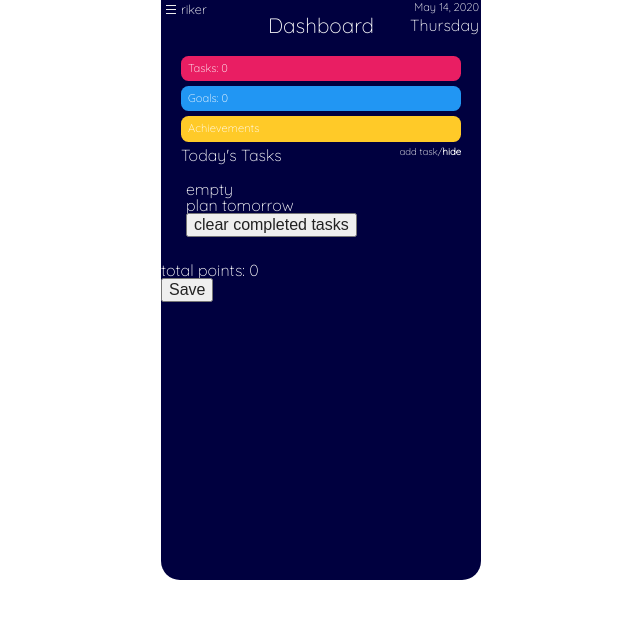
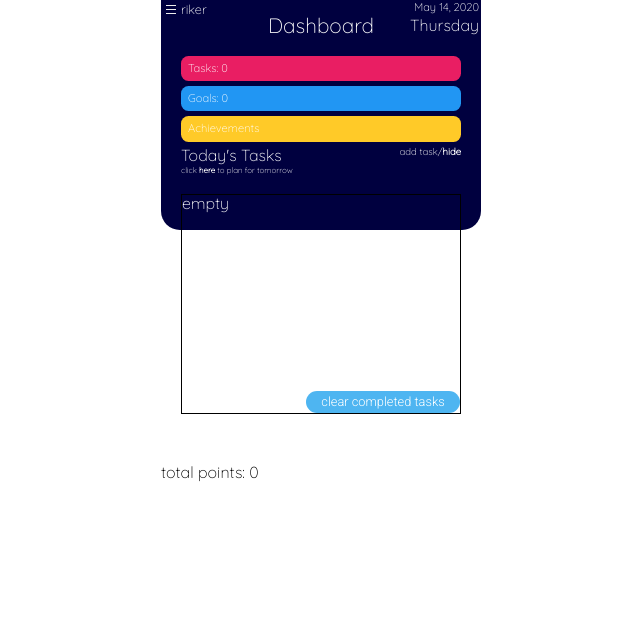
Before and after one commit to montgomeryrd/react-to-do, a React (Create React App) app: page /tasks in a window 1280 px wide. Shown: the top 618 px of the page, without its empty margins (319-959 px from the left). Built offline with nearby package versions, Linux system fonts and the light colour scheme; a web font is replaced by a local one.

Commit message:
working on styles

```diff
--- a/src/components/contentview/GoalsPage.js
+++ b/src/components/contentview/GoalsPage.js
@@ -28,10 +28,10 @@ const GoalsPage = (props) => {
       <h4 className="title">Goals Page</h4>
       { formOpen ? (
         <form onSubmit={props.handleGoalsSubmit}>
-        <span className="span-toggle" onClick={toggle}><span className="strong">show</span>/hide</span>
-          <label>input a goal:</label>
+        <span className="span-toggle" onClick={toggle}><span className="strong">add goal</span>/hide</span>
+        <span className="toggle-tasks">"A conscious life begins with purpose."</span>
           <input
-            id="form-input"
+            id="goal-form-input"
             type="text"
             name="input"
             value={props.value}
@@ -40,12 +40,16 @@ const GoalsPage = (props) => {
             onChange={props.handleChangeForms}
             placeholder=""
           />
-          <button id="form-button" type="submit" onSubmit={props.handleGoalsSubmit}>
+          <div className="goal-line"></div>
+          <button id="goal-form-button" type="submit" onSubmit={props.handleGoalsSubmit}>
             submit
           </button>
         </form>
       ) : (
-        <span className="span-toggle" onClick={toggle}>show/<span className="strong">hide</span></span>
+        <div>
+          <span className="span-toggle" onClick={toggle}>add goal/<span className="strong">hide</span></span>
+          <span className="toggle-tasks">"A conscious life begins with purpose."</span>
+        </div>
       )}
       <div className="goal-contents">
         {mygoals}
--- a/src/components/contentview/TasksPage.js
+++ b/src/components/contentview/TasksPage.js
@@ -48,8 +48,8 @@ const TasksPage = (props) => {
         { taskFormOpen ? (
           <form id="task-form" onSubmit={props.handleTasksSubmit}>
             <span className="span-toggle" onClick={toggle}><span className="strong">add task</span>/hide</span>
+            <span className="toggle-tasks" onClick={toggleDay}>click <span className="strong">here</span> to plan for tomorrow</span>
             <br></br>
-            <label className="form-label">input a task:</label>
             <input
               id="form-input"
               type="text"
@@ -68,11 +68,11 @@ const TasksPage = (props) => {
         ) : (
           <div>
             <span className="span-toggle" onClick={toggle}>add task/<span className="strong">hide</span></span>
+            <span className="toggle-tasks" onClick={toggleDay}>click <span className="strong">here</span> to plan for tomorrow</span>
           </div>
         )}
         <div className="task-contents">
           {mytasks}
-          <span className="toggle-tasks" onClick={toggleDay}>plan tomorrow</span>
           <button className="clear-button" onClick={() => {props.archiveTaskItems()}}>clear completed tasks</button>
         </div>
       </div>
@@ -82,8 +82,8 @@ const TasksPage = (props) => {
         { taskFormOpen ? (
           <form id="task-form" onSubmit={props.handleTomorrowSubmit}>
             <span className="span-toggle" onClick={toggle}><span className="strong">add task</span>/hide</span>
+            <span className="toggle-tasks" onClick={toggleDay}>click <span className="strong">here</span> to go back to today</span>
             <br></br>
-            <label className="form-label">input a task:</label>
             <input
               id="form-input"
               type="text"
@@ -100,11 +100,15 @@ const TasksPage = (props) => {
             </button>
           </form>
         ) : (
-          <span className="span-toggle" onClick={toggle}>add task/<span className="strong">hide</span></span>
+          <div>
+            <span className="span-toggle" onClick={toggle}>add task/<span className="strong">hide</span></span>
+            <span className="toggle-tasks" onClick={toggleDay}>click <span className="strong">here</span> to go back to today</span>
+          </div>
         )}
         <div className="task-contents">
-          {mytomorrow}
-          <span className="toggle-tasks" onClick={toggleDay}>back to today</span>
+          <div className="item-view">
+            {mytomorrow}
+          </div>
         </div>
       </div>
     </div>
--- a/src/components/dashboard/Dashboard.js
+++ b/src/components/dashboard/Dashboard.js
@@ -163,6 +163,7 @@ class Dashboard extends React.Component {
 
         return (
             <div className="container">
+                <div className="dashboard-container">
                     { this.state.user === "" ?
                         <div className="modal-container">
                             <div className="modal">
@@ -248,9 +249,10 @@ class Dashboard extends React.Component {
                             </Router>
                         </div>
                     </div>
-                <h3>total points: {this.state.points}</h3>
+                    {/* <button id="save-button" onClick={this.saveUserInformation}>Save</button> */}
+                    <h3 id="points">total points: {this.state.points}</h3>
                     {/* <button onClick={this.checkState}>this.state</button> */}
-                <button id="save-button" onClick={this.saveUserInformation}>Save</button>
+                </div>
             </div>
         );
     }
--- a/src/styles/dashboard.css
+++ b/src/styles/dashboard.css
@@ -11,17 +11,20 @@ font-family: 'Open Sans Condensed', sans-serif;
 
 320 x 480
 */
-
 .container {
+    position: relative;
+    width: 320px;
+    height: 480px;
+    margin: 0 auto;
+    /* border: solid 2px red; */
+}
+.dashboard-container {
     background-color: #00003F;
     color: white;
     border-bottom-left-radius: 5mm;
     border-bottom-right-radius: 5mm;
-    width: 320px;
-    height: 480px;
-    margin: 0 auto;
     font-family: 'Quicksand', sans-serif;
-    padding-bottom: 100px;
+    height: 230px;
 }
 
 /* Modal */
@@ -91,6 +94,8 @@ font-family: 'Open Sans Condensed', sans-serif;
     margin-bottom: 5px;
 }
 
-.navigation-link {
-
+#points {
+    position: absolute;
+    bottom: 0px;
+    color: black;
 }
--- a/src/styles/goals.css
+++ b/src/styles/goals.css
@@ -1,15 +1,5 @@
 .goals-content-view {
     margin: 0 auto;
-}
-
-#show-steps-form {
-    display: block;
-    visibility: hidden;
-}
-
-#show-steps {
-    display: block;
-    visibility: hidden;
 }
 
 .title {
@@ -27,3 +17,68 @@
 .strong {
     font-weight: bold;
 }
+
+.toggle-tasks {
+    display: block;
+    margin-top: -10px;
+    font-size: .5rem;
+}
+
+#goal-form-input {
+    background: 0;
+    color: #929292;
+    padding-left: 10px;
+    border: 0;
+    outline: none;
+    width: 188px;
+    font-size: 1.5em;
+    transition: padding 0.3s 0.2s ease;
+    margin-top: 4px;
+}
+
+#goal-form-input:focus + .goal-line:after {
+    transform: scaleX(1);
+}
+
+.goal-line {
+    width: 200px;
+    height: 3px;
+    bottom: -8px;
+    border-radius: 2mm;
+    background: #bdc3c7;
+}
+
+.goal-line:after {
+    content: " ";
+    float: right;
+    width: 200px;
+    height: 3px;
+
+    transform: scalex(0);
+    transition: transform 0.3s ease;
+
+    background: #2196F3;
+}
+
+#goal-form-button {
+    display:block;
+    float: right;
+    background-color:#00003F;
+    padding:0.20em .5em;
+    border: 0;
+    margin:0 0.3em 0.3em 0;
+    border-radius:0.12em;
+    box-sizing: border-box;
+    text-decoration:none;
+    font-family:'Roboto',sans-serif;
+    font-weight:300;
+    color:#FFFFFF;
+    text-align:center;
+    transition: all 0.2s;
+    margin-top: -30px;
+    margin-bottom: 20px;
+}
+
+#goal-form-button:hover{
+    color:#1abc9c;
+}
--- a/src/styles/tasks.css
+++ b/src/styles/tasks.css
@@ -16,6 +16,27 @@ font-family: 'Open Sans Condensed', sans-serif;
     display:block;
     margin:0.4em auto;
   }
+
+  .clear-button {
+    display:block;
+    margin:0.2em auto;
+  }
+}
+
+.title {
+  display: flex;
+  position: absolute;
+}
+
+.span-toggle {
+  display: flex;
+  justify-content: flex-end;
+  font-size: .6rem;
+  margin-bottom: 20px;
+}
+
+.strong {
+  font-weight: bold;
 }
 
 .check {
@@ -29,25 +50,12 @@ font-family: 'Open Sans Condensed', sans-serif;
   margin-left: 20px;
 }
 
-.task-page-view {
-  /* border: solid 1px red; */
+.toggle-tasks {
+  display: block;
+  margin-top: -10px;
+  font-size: .5rem;
 }
 
-.todays-page {
-  display: block;
-  /* border: solid 1px white; */
-}
-
-.tomorrows-page {
-  display: block;
-  /* border: solid 1px white; */
-}
-
-.form-label {
-  display: block;
-  font-size: .8rem;
-  margin-top: -20px;
-}
 #form-input {
   background: 0;
   color: #929292;
@@ -57,7 +65,7 @@ font-family: 'Open Sans Condensed', sans-serif;
   width: 188px;
   font-size: 1.5em;
   transition: padding 0.3s 0.2s ease;
-  /* border: solid 1px white; */
+  margin-top: -10px;
 }
 
 #form-input:focus + .line:after {
@@ -108,5 +116,37 @@ font-family: 'Open Sans Condensed', sans-serif;
 }
 
 .task-contents {
+  position: fixed;
+  margin-top: 20px;
+  color: white;
+  width: 278px;
+  height: 218px;
+  border: solid 1px black;
+}
+
+/* .item-view {
   padding: 5px;
+} */
+
+.clear-button {
+  display:inline-block;
+  position: absolute;
+  background-color:#4eb5f1;
+  box-sizing: border-box;
+  border-radius:2em;
+  text-decoration:none;
+  padding:0.3em 1.2em;
+  border: 0;
+  right: 0;
+  bottom: 0;
+  font-family:'Roboto',sans-serif;
+  font-weight:300;
+  font-size: .8rem;
+  color:#FFFFFF;
+  text-align:center;
+  transition: all 0.4s;
 }
+
+.clear-button:hover {
+  background-color:#4095c6;
+}
```
Also changed, not shown: src/components/contentview/TomorrowsTasksPage.js (deleted, +0 -45 lines), src/styles/tomorrowstasks.css (deleted, +0 -11 lines). Lines whose indentation alone changed are shown as unchanged.
